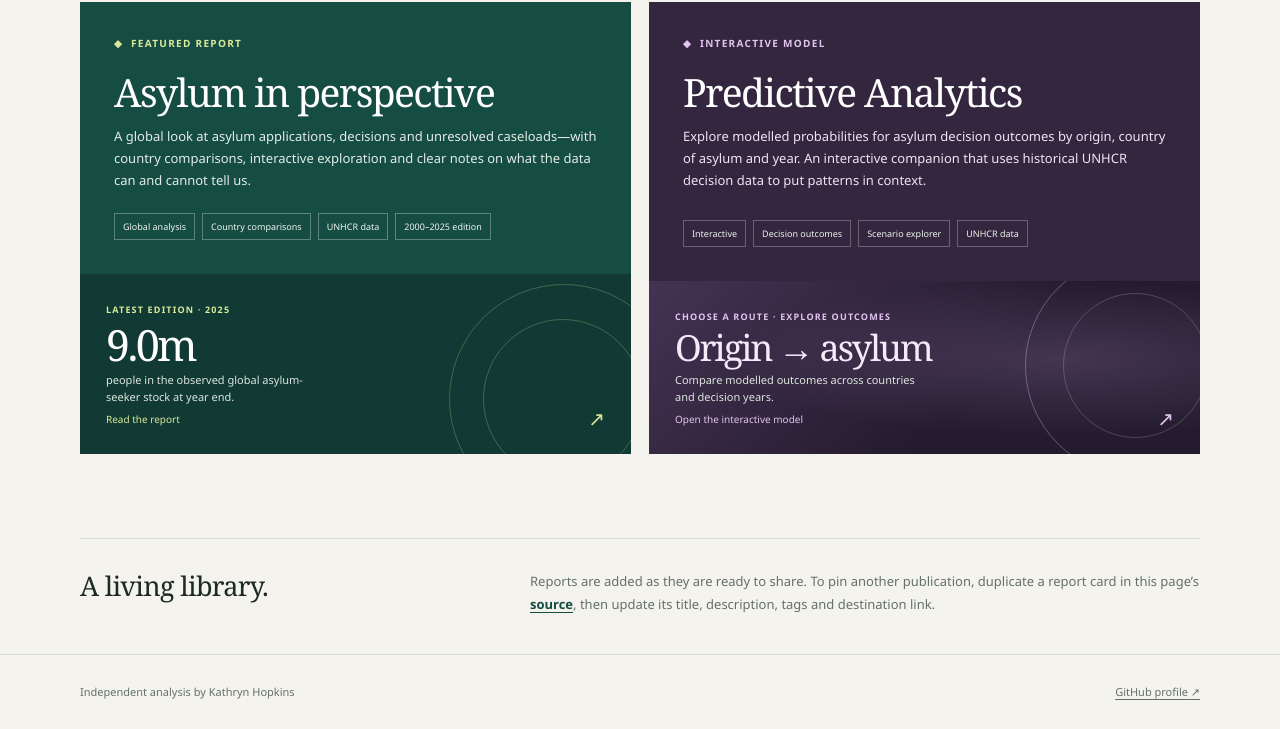
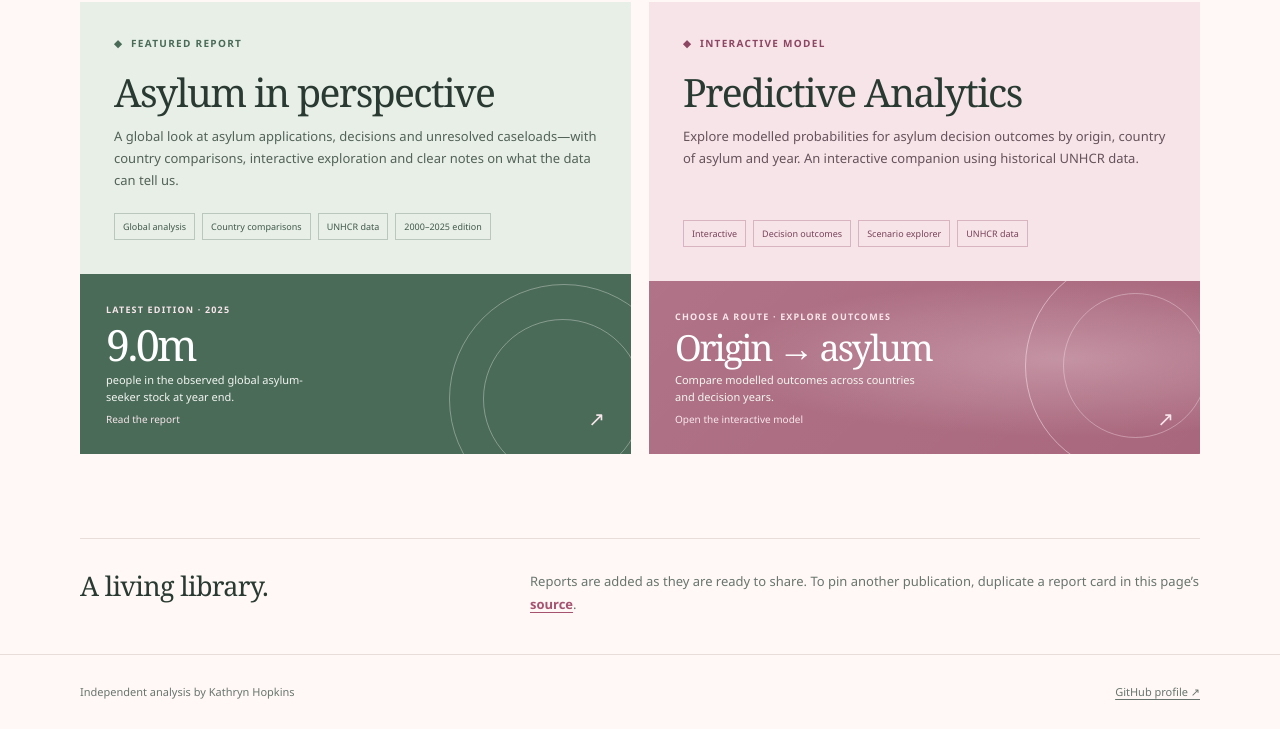
Before and after one commit to aloysius109/aloysius109.github.io, a plain HTML site: page index.html in a window 1280 px wide. Shown: the part 649-1378 px from the top of the page. Drawn offline with Linux system fonts and the light colour scheme.

Commit message:
Refresh homepage with a soft pink and green color theme

```diff
--- a/index.html
+++ b/index.html
@@ -3,20 +3,22 @@
 <head>
   <meta charset="utf-8">
   <meta name="viewport" content="width=device-width, initial-scale=1">
-  <meta name="theme-color" content="#f4f3ed">
+  <meta name="theme-color" content="#fff8f6">
   <meta name="description" content="Independent reports, research and data-led stories by Kathryn Hopkins.">
   <title>Reports &amp; Research — Kathryn Hopkins</title>
   <style>
     :root {
       color-scheme: light;
-      --paper: #f4f3ed;
-      --surface: #fffefa;
-      --ink: #1c2925;
-      --muted: #64716b;
-      --green: #164d43;
-      --deep: #103a33;
-      --lime: #dce99a;
-      --line: #d9ded6;
+      --paper: #fff8f6;
+      --surface: #fffdfb;
+      --ink: #293a32;
+      --muted: #68756e;
+      --green: #496b58;
+      --deep-green: #365644;
+      --pink: #a65370;
+      --pale-pink: #f7e4e9;
+      --pale-green: #e8efe7;
+      --line: #e8ddd9;
       --serif: Georgia, "Times New Roman", serif;
       --sans: "Avenir Next", Avenir, "Segoe UI", sans-serif;
     }
@@ -25,28 +27,28 @@
     html { scroll-behavior: smooth; }
     body { margin: 0; background: var(--paper); color: var(--ink); font-family: var(--sans); -webkit-font-smoothing: antialiased; }
     a { color: inherit; }
-    a:focus-visible { outline: 3px solid #9db13c; outline-offset: 4px; }
+    a:focus-visible { outline: 3px solid var(--pink); outline-offset: 4px; }
     .shell { width: min(1120px, calc(100% - 48px)); margin-inline: auto; }
 
     .site-header { min-height: 78px; display: flex; align-items: center; justify-content: space-between; gap: 24px; border-bottom: 1px solid var(--line); }
     .identity { display: inline-flex; align-items: center; gap: 12px; text-decoration: none; }
-    .monogram { display: grid; place-items: center; width: 38px; height: 38px; border-radius: 50%; background: var(--green); color: var(--lime); font: 700 17px var(--serif); }
+    .monogram { display: grid; place-items: center; width: 38px; height: 38px; border-radius: 50%; background: var(--green); color: #fff8f6; font: 700 17px var(--serif); }
     .identity-name { font-size: 14px; font-weight: 750; letter-spacing: -.02em; }
     .identity-name small { display: block; margin-top: 3px; color: var(--muted); font-size: 9px; font-weight: 700; letter-spacing: .13em; text-transform: uppercase; }
     .header-nav { display: flex; align-items: center; gap: 25px; font-size: 12px; }
     .header-nav a { text-decoration: none; }
-    .header-nav a:not(.nav-button):hover { color: var(--green); text-decoration: underline; text-underline-offset: 4px; }
-    .nav-button { padding: 10px 14px; background: var(--green); color: white; font-weight: 700; }
-    .nav-button:hover { background: var(--deep); }
+    .header-nav a:not(.nav-button):hover { color: var(--pink); text-decoration: underline; text-underline-offset: 4px; }
+    .nav-button { padding: 10px 14px; background: var(--green); color: white; font-weight: 700; transition: background .2s ease; }
+    .nav-button:hover { background: var(--deep-green); }
 
     .hero { display: grid; grid-template-columns: minmax(0, 1fr) 230px; align-items: end; gap: 50px; padding-block: clamp(68px, 10vw, 112px) 67px; }
-    .eyebrow, .section-kicker { margin: 0 0 17px; color: var(--green); font-size: 10px; font-weight: 800; letter-spacing: .16em; text-transform: uppercase; }
+    .eyebrow, .section-kicker { margin: 0 0 17px; color: var(--pink); font-size: 10px; font-weight: 800; letter-spacing: .16em; text-transform: uppercase; }
     h1, h2, h3, p { margin-top: 0; }
     h1 { max-width: 760px; margin-bottom: 19px; font: 500 clamp(54px, 8vw, 88px)/.98 var(--serif); letter-spacing: -.065em; }
     h1 em { color: var(--green); font-weight: 400; }
-    .hero-copy { max-width: 610px; margin: 0; color: #53605a; font-size: 16px; line-height: 1.75; }
+    .hero-copy { max-width: 610px; margin: 0; color: #59675f; font-size: 16px; line-height: 1.75; }
     .collection-count { padding: 17px 0 3px 20px; border-left: 1px solid var(--line); }
-    .count-number { display: block; color: var(--green); font: 500 42px/1 var(--serif); letter-spacing: -.05em; }
+    .count-number { display: block; color: var(--pink); font: 500 42px/1 var(--serif); letter-spacing: -.05em; }
     .count-caption { display: block; margin-top: 8px; color: var(--muted); font-size: 11px; line-height: 1.55; }
 
     .library { padding-block: 29px 84px; border-top: 1px solid var(--line); }
@@ -54,40 +56,39 @@
     .library-heading h2 { margin: 0; font: 500 30px/1.1 var(--serif); letter-spacing: -.035em; }
     .library-heading > p { max-width: 330px; margin: 0; color: var(--muted); font-size: 12px; line-height: 1.6; }
     .report-grid { display: grid; grid-template-columns: repeat(2, minmax(0, 1fr)); gap: 18px; }
-    .report-card { display: flex; min-height: 345px; flex-direction: column; overflow: hidden; background: var(--green); color: white; text-decoration: none; transition: transform .2s ease, box-shadow .2s ease; }
-    .report-card:hover { transform: translateY(-3px); box-shadow: 0 14px 28px rgba(28, 41, 37, .13); }
+    .report-card { display: flex; min-height: 345px; flex-direction: column; overflow: hidden; background: var(--pale-green); color: var(--ink); text-decoration: none; transition: transform .2s ease, box-shadow .2s ease; }
+    .report-card:hover { transform: translateY(-3px); box-shadow: 0 14px 28px rgba(41, 58, 50, .12); }
     .report-main { display: flex; flex: 1; flex-direction: column; align-items: flex-start; padding: clamp(24px, 3vw, 34px); }
-    .featured-label { display: inline-flex; align-items: center; gap: 8px; margin-bottom: 21px; color: var(--lime); font-size: 10px; font-weight: 800; letter-spacing: .13em; text-transform: uppercase; }
+    .featured-label { display: inline-flex; align-items: center; gap: 8px; margin-bottom: 21px; color: var(--green); font-size: 10px; font-weight: 800; letter-spacing: .13em; text-transform: uppercase; }
     .report-title { margin: 0 0 12px; font: 500 clamp(29px, 3.4vw, 39px)/1.07 var(--serif); letter-spacing: -.04em; }
-    .report-description { max-width: 540px; margin-bottom: 22px; color: #e2ebe5; font-size: 13px; line-height: 1.7; }
+    .report-description { max-width: 540px; margin-bottom: 22px; color: #526258; font-size: 13px; line-height: 1.7; }
     .tags { display: flex; flex-wrap: wrap; gap: 7px; margin-top: auto; }
-    .tag { padding: 6px 8px; border: 1px solid rgba(255,255,255,.3); color: #eef4ed; font-size: 9px; }
-    .report-art { position: relative; display: flex; flex-direction: column; justify-content: space-between; min-height: 145px; overflow: hidden; padding: 22px 26px; background: var(--deep); isolation: isolate; }
-    .report-art::before, .report-art::after { position: absolute; z-index: -1; content: ""; border: 1px solid rgba(220,233,154,.25); border-radius: 50%; }
+    .tag { padding: 6px 8px; border: 1px solid rgba(54, 86, 68, .26); color: #40594a; font-size: 9px; }
+    .report-art { position: relative; display: flex; flex-direction: column; justify-content: space-between; min-height: 145px; overflow: hidden; padding: 22px 26px; background: var(--green); isolation: isolate; color: white; }
+    .report-art::before, .report-art::after { position: absolute; z-index: -1; content: ""; border: 1px solid rgba(255, 248, 246, .34); border-radius: 50%; }
     .report-art::before { width: 230px; height: 230px; top: 10px; right: -48px; }
     .report-art::after { width: 160px; height: 160px; top: 45px; right: -12px; }
-    .art-label { color: var(--lime); font-size: 9px; font-weight: 750; letter-spacing: .13em; text-transform: uppercase; }
+    .art-label { color: #f8e6eb; font-size: 9px; font-weight: 750; letter-spacing: .13em; text-transform: uppercase; }
     .art-number { margin: 5px 0 0; font: 500 43px/1 var(--serif); letter-spacing: -.06em; }
-    .art-caption { max-width: 230px; margin: 6px 0 0; color: #dce5de; font-size: 11px; line-height: 1.5; }
-    .art-footer { display: flex; align-items: center; justify-content: space-between; gap: 12px; color: var(--lime); font-size: 10px; }
+    .art-caption { max-width: 230px; margin: 6px 0 0; color: #f3f5f0; font-size: 11px; line-height: 1.5; }
+    .art-footer { display: flex; align-items: center; justify-content: space-between; gap: 12px; color: #f8e6eb; font-size: 10px; }
     .card-arrow { display: inline-block; font-size: 20px; transition: transform .2s ease; }
     .report-card:hover .card-arrow { transform: translate(4px, -4px); }
 
-    .predictive { background: #33263e; }
-    .predictive .report-art { background-color: #241b2e; background-image: radial-gradient(ellipse at 75% 45%, rgba(196, 159, 220, .2), transparent 58%), linear-gradient(135deg, rgba(102, 74, 121, .5), transparent 60%); }
-    .predictive .report-art::before { border-color: rgba(224, 201, 238, .34); width: 220px; height: 220px; top: -25px; right: -45px; }
-    .predictive .report-art::after { border-color: rgba(224, 201, 238, .23); width: 145px; height: 145px; top: 12px; right: -8px; }
-    .predictive .featured-label, .predictive .art-label, .predictive .art-footer { color: #e2c4f0; }
-    .predictive .report-art { color: #f5eafa; }
-    .predictive .report-description { color: #eee5f2; }
-    .predictive .tag { border-color: rgba(255,255,255,.27); }
+    .predictive { background: var(--pale-pink); }
+    .predictive .report-art { background-color: #a9677d; background-image: radial-gradient(ellipse at 75% 45%, rgba(255, 241, 245, .3), transparent 58%), linear-gradient(135deg, rgba(255, 255, 255, .08), transparent); }
+    .predictive .report-art::before { border-color: rgba(255, 241, 245, .48); width: 220px; height: 220px; top: -25px; right: -45px; }
+    .predictive .report-art::after { border-color: rgba(255, 241, 245, .35); width: 145px; height: 145px; top: 12px; right: -8px; }
+    .predictive .featured-label { color: #8d4661; }
+    .predictive .report-description { color: #66525a; }
+    .predictive .tag { border-color: rgba(141, 70, 97, .3); color: #774258; }
     .predictive .art-number { font-size: 36px; }
     .predictive .art-caption { max-width: 260px; }
 
     .more { display: grid; grid-template-columns: .75fr 1.25fr; gap: 48px; align-items: start; padding-block: 31px 38px; border-top: 1px solid var(--line); }
     .more h2 { margin: 0; font: 500 27px/1.15 var(--serif); letter-spacing: -.025em; }
     .more p { margin: 0; color: var(--muted); font-size: 13px; line-height: 1.75; }
-    .more a { color: var(--green); font-weight: 700; text-underline-offset: 3px; }
+    .more a { color: var(--pink); font-weight: 700; text-underline-offset: 3px; }
     footer { border-top: 1px solid var(--line); }
     .footer-inner { min-height: 74px; display: flex; align-items: center; justify-content: space-between; gap: 20px; color: var(--muted); font-size: 11px; }
     .footer-inner p { margin: 0; }
@@ -160,7 +161,7 @@
           <div class="report-main">
             <span class="featured-label"><span aria-hidden="true">◆</span> Featured report</span>
             <h3 class="report-title">Asylum in perspective</h3>
-            <p class="report-description">A global look at asylum applications, decisions and unresolved caseloads—with country comparisons, interactive exploration and clear notes on what the data can and cannot tell us.</p>
+            <p class="report-description">A global look at asylum applications, decisions and unresolved caseloads—with country comparisons, interactive exploration and clear notes on what the data can tell us.</p>
             <span class="tags" aria-label="Report topics">
               <span class="tag">Global analysis</span>
               <span class="tag">Country comparisons</span>
@@ -182,7 +183,7 @@
           <div class="report-main">
             <span class="featured-label"><span aria-hidden="true">◆</span> Interactive model</span>
             <h3 class="report-title">Predictive Analytics</h3>
-            <p class="report-description">Explore modelled probabilities for asylum decision outcomes by origin, country of asylum and year. An interactive companion that uses historical UNHCR decision data to put patterns in context.</p>
+            <p class="report-description">Explore modelled probabilities for asylum decision outcomes by origin, country of asylum and year. An interactive companion using historical UNHCR data.</p>
             <span class="tags" aria-label="Report topics">
               <span class="tag">Interactive</span>
               <span class="tag">Decision outcomes</span>
@@ -204,7 +205,7 @@
 
     <aside class="shell more" aria-labelledby="more-title">
       <h2 id="more-title">A living library.</h2>
-      <p>Reports are added as they are ready to share. To pin another publication, duplicate a report card in this page’s <a href="https://github.com/aloysius109/aloysius109.github.io/blob/main/index.html">source</a>, then update its title, description, tags and destination link.</p>
+      <p>Reports are added as they are ready to share. To pin another publication, duplicate a report card in this page’s <a href="https://github.com/aloysius109/aloysius109.github.io/blob/main/index.html">source</a>.</p>
     </aside>
   </main>
 
```
